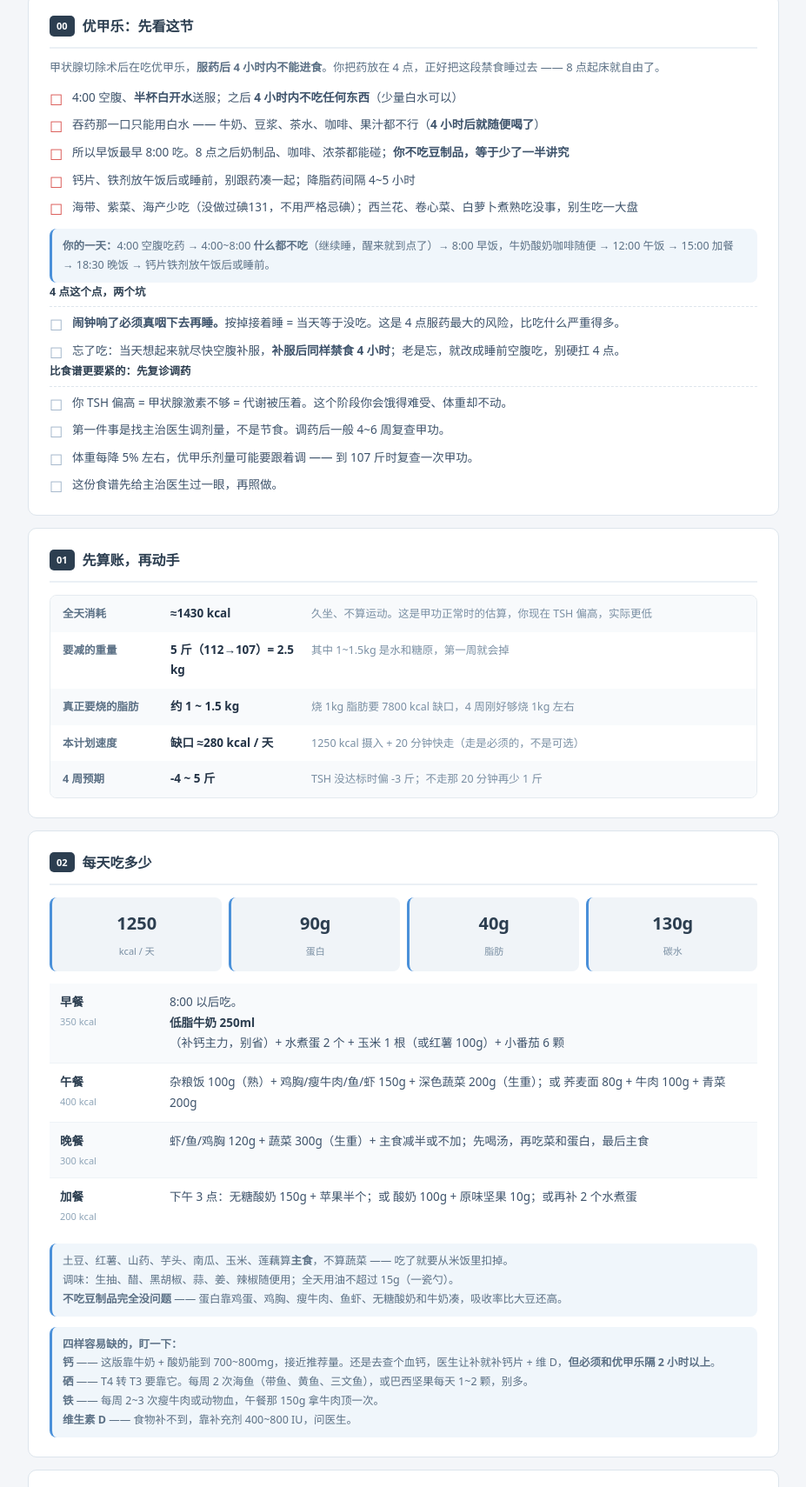
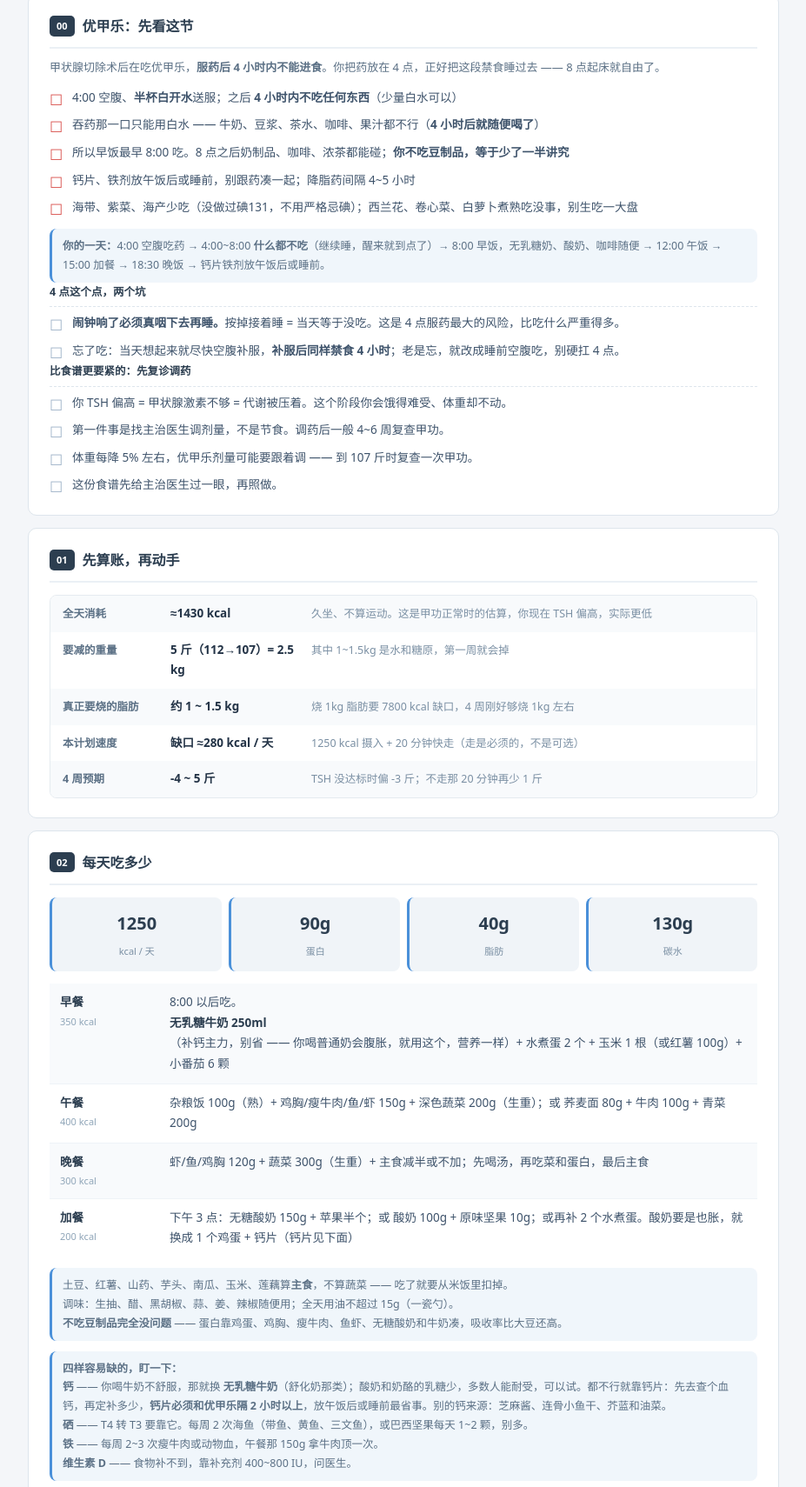
Before and after one commit to wxh123oo/fitness-plan, a plain HTML site: page plan.html in a window 1280 px wide. Shown: the part 333-2043 px from the top of the page at 87% size, without its empty margins (176-1103 px from the left). Drawn offline with Linux system fonts and the light colour scheme.

Commit message:
fix: 补钙改用无乳糖牛奶，适配乳糖不耐受
早餐低脂牛奶改为无乳糖牛奶（营养不变，乳糖已分解）；加餐注明酸奶不耐受时换成鸡蛋+钙片；钙来源补全芝麻酱/连骨小鱼干/芥蓝油菜；08 节清单同步。

```diff
--- a/plan.html
+++ b/plan.html
@@ -74,7 +74,7 @@ footer{text-align:center;padding:22px;font-size:12px;color:#8FA5B8}
   <section class="alert"><h2><b>00</b>优甲乐：先看这节</h2>
     <p class="lead">甲状腺切除术后在吃优甲乐，<b>服药后 4 小时内不能进食</b>。你把药放在 4 点，正好把这段禁食睡过去 —— 8 点起床就自由了。</p>
     <ul class="warn"><li>4:00 空腹、<b>半杯白开水</b>送服；之后 <b>4 小时内不吃任何东西</b>（少量白水可以）</li><li>吞药那一口只能用白水 —— 牛奶、豆浆、茶水、咖啡、果汁都不行（<b>4 小时后就随便喝了</b>）</li><li>所以早饭最早 8:00 吃。8 点之后奶制品、咖啡、浓茶都能碰；<b>你不吃豆制品，等于少了一半讲究</b></li><li>钙片、铁剂放午饭后或睡前，别跟药凑一起；降脂药间隔 4~5 小时</li><li>海带、紫菜、海产少吃（没做过碘131，不用严格忌碘）；西兰花、卷心菜、白萝卜煮熟吃没事，别生吃一大盘</li></ul>
-    <p class="note"><b>你的一天：</b>4:00 空腹吃药 → 4:00~8:00 <b>什么都不吃</b>（继续睡，醒来就到点了）→ 8:00 早饭，牛奶酸奶咖啡随便 → 12:00 午饭 → 15:00 加餐 → 18:30 晚饭 → 钙片铁剂放午饭后或睡前。</p>
+    <p class="note"><b>你的一天：</b>4:00 空腹吃药 → 4:00~8:00 <b>什么都不吃</b>（继续睡，醒来就到点了）→ 8:00 早饭，无乳糖奶、酸奶、咖啡随便 → 12:00 午饭 → 15:00 加餐 → 18:30 晚饭 → 钙片铁剂放午饭后或睡前。</p>
     <h3>4 点这个点，两个坑</h3>
     <ul class="list"><li><b>闹钟响了必须真咽下去再睡。</b>按掉接着睡 = 当天等于没吃。这是 4 点服药最大的风险，比吃什么严重得多。</li><li>忘了吃：当天想起来就尽快空腹补服，<b>补服后同样禁食 4 小时</b>；老是忘，就改成睡前空腹吃，别硬扛 4 点。</li></ul>
     <h3>比食谱更要紧的：先复诊调药</h3>
@@ -85,9 +85,9 @@ footer{text-align:center;padding:22px;font-size:12px;color:#8FA5B8}
   </section>
   <section><h2><b>02</b>每天吃多少</h2>
     <div class="macros"><div><b>1250</b><span>kcal / 天</span></div><div><b>90g</b><span>蛋白</span></div><div><b>40g</b><span>脂肪</span></div><div><b>130g</b><span>碳水</span></div></div>
-    <ul class="meals"><li><b>早餐<i>350 kcal</i></b><p>8:00 以后吃。<b>低脂牛奶 250ml</b>（补钙主力，别省）+ 水煮蛋 2 个 + 玉米 1 根（或红薯 100g）+ 小番茄 6 颗</p></li><li><b>午餐<i>400 kcal</i></b><p>杂粮饭 100g（熟）+ 鸡胸/瘦牛肉/鱼/虾 150g + 深色蔬菜 200g（生重）；或 荞麦面 80g + 牛肉 100g + 青菜 200g</p></li><li><b>晚餐<i>300 kcal</i></b><p>虾/鱼/鸡胸 120g + 蔬菜 300g（生重）+ 主食减半或不加；先喝汤，再吃菜和蛋白，最后主食</p></li><li><b>加餐<i>200 kcal</i></b><p>下午 3 点：无糖酸奶 150g + 苹果半个；或 酸奶 100g + 原味坚果 10g；或再补 2 个水煮蛋</p></li></ul>
+    <ul class="meals"><li><b>早餐<i>350 kcal</i></b><p>8:00 以后吃。<b>无乳糖牛奶 250ml</b>（补钙主力，别省 —— 你喝普通奶会腹胀，就用这个，营养一样）+ 水煮蛋 2 个 + 玉米 1 根（或红薯 100g）+ 小番茄 6 颗</p></li><li><b>午餐<i>400 kcal</i></b><p>杂粮饭 100g（熟）+ 鸡胸/瘦牛肉/鱼/虾 150g + 深色蔬菜 200g（生重）；或 荞麦面 80g + 牛肉 100g + 青菜 200g</p></li><li><b>晚餐<i>300 kcal</i></b><p>虾/鱼/鸡胸 120g + 蔬菜 300g（生重）+ 主食减半或不加；先喝汤，再吃菜和蛋白，最后主食</p></li><li><b>加餐<i>200 kcal</i></b><p>下午 3 点：无糖酸奶 150g + 苹果半个；或 酸奶 100g + 原味坚果 10g；或再补 2 个水煮蛋。酸奶要是也胀，就换成 1 个鸡蛋 + 钙片（钙片见下面）</p></li></ul>
     <p class="note">土豆、红薯、山药、芋头、南瓜、玉米、莲藕算<b>主食</b>，不算蔬菜 —— 吃了就要从米饭里扣掉。<br>调味：生抽、醋、黑胡椒、蒜、姜、辣椒随便用；全天用油不超过 15g（一瓷勺）。<br><b>不吃豆制品完全没问题</b> —— 蛋白靠鸡蛋、鸡胸、瘦牛肉、鱼虾、无糖酸奶和牛奶凑，吸收率比大豆还高。</p>
-    <p class="note"><b>四样容易缺的，盯一下：</b><br><b>钙</b> —— 这版靠牛奶 + 酸奶能到 700~800mg，接近推荐量。还是去查个血钙，医生让补就补钙片 + 维 D，<b>但必须和优甲乐隔 2 小时以上</b>。<br><b>硒</b> —— T4 转 T3 要靠它。每周 2 次海鱼（带鱼、黄鱼、三文鱼），或巴西坚果每天 1~2 颗，别多。<br><b>铁</b> —— 每周 2~3 次瘦牛肉或动物血，午餐那 150g 拿牛肉顶一次。<br><b>维生素 D</b> —— 食物补不到，靠补充剂 400~800 IU，问医生。</p>
+    <p class="note"><b>四样容易缺的，盯一下：</b><br><b>钙</b> —— 你喝牛奶不舒服，那就换 <b>无乳糖牛奶</b>（舒化奶那类）；酸奶和奶酪的乳糖少，多数人能耐受，可以试。都不行就靠钙片：先去查个血钙，再定补多少，<b>钙片必须和优甲乐隔 2 小时以上</b>，放午饭后或睡前最省事。别的钙来源：芝麻酱、连骨小鱼干、芥蓝和油菜。<br><b>硒</b> —— T4 转 T3 要靠它。每周 2 次海鱼（带鱼、黄鱼、三文鱼），或巴西坚果每天 1~2 颗，别多。<br><b>铁</b> —— 每周 2~3 次瘦牛肉或动物血，午餐那 150g 拿牛肉顶一次。<br><b>维生素 D</b> —— 食物补不到，靠补充剂 400~800 IU，问医生。</p>
   </section>
   <section><h2><b>03</b>4 周节奏</h2>
     <table class="weeks"><thead><tr><th>周次</th><th>阶段</th><th>做什么</th><th>预期</th></tr></thead>
@@ -111,7 +111,7 @@ footer{text-align:center;padding:22px;font-size:12px;color:#8FA5B8}
   <section><h2><b>08</b>吃与不吃</h2>
     <div class="two">
       <div><h3>拉黑</h3><p>含糖饮料、奶茶、油炸、糕点、饼干、酒精、肥肉、香肠腊肉、勾芡汤汁、沙拉酱蛋黄酱；<b>豆制品</b>（豆浆、豆腐、豆干、腐竹、豆腐脑 —— 你本来也不吃）；拿豆浆、牛奶、咖啡送服优甲乐</p></div>
-      <div><h3>敞开吃</h3><p>绿叶菜、黄瓜、番茄、菌菇、魔芋、鸡蛋、鸡胸、瘦牛肉、鱼虾、无糖酸奶、牛奶、茶和咖啡（后三样都放 8 点后）</p></div>
+      <div><h3>敞开吃</h3><p>绿叶菜、黄瓜、番茄、菌菇、魔芋、鸡蛋、鸡胸、瘦牛肉、鱼虾、无糖酸奶、无乳糖牛奶、茶和咖啡（后三样都放 8 点后）</p></div>
     </div>
   </section>
 </main>
```
